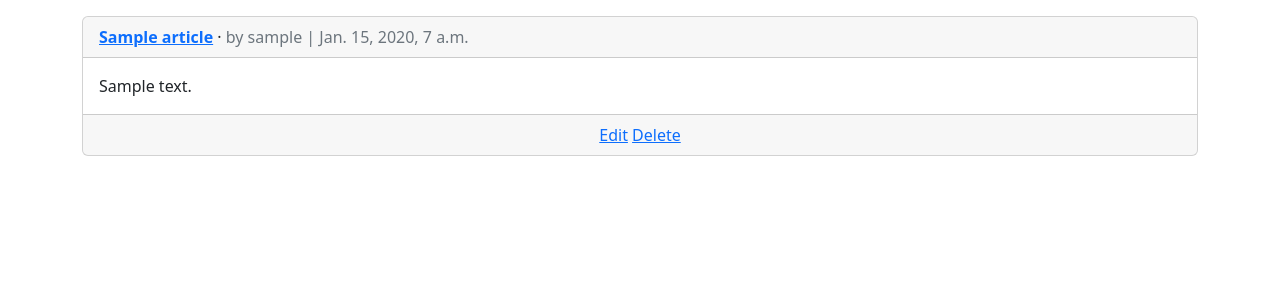
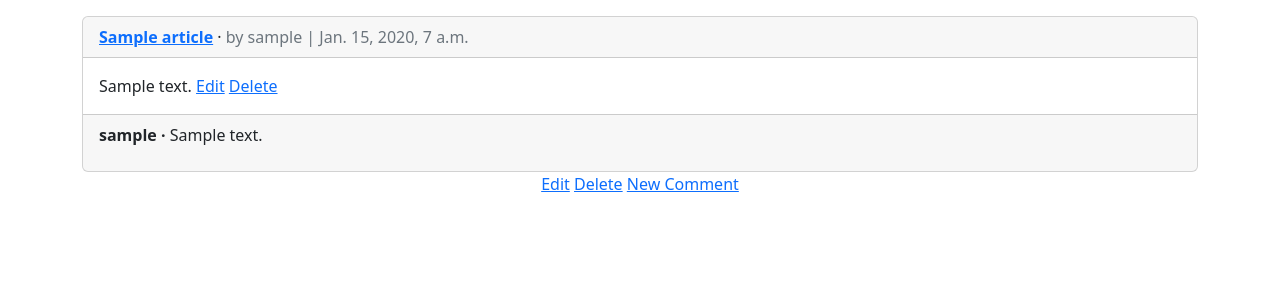
Before and after one commit to iferdel/dfb-newspaper, a Django app: page /articles/ in a window 1280 px wide. Shown: the part 73-373 px from the top of the page. Run offline with Django 4.2, Linux system fonts and the light colour scheme; a user stored in the database is signed in; tables that the repository leaves empty hold one stand-in row (values such as "Sample post").

Commit message:
comments to articles app

```diff
--- a/articles/models.py
+++ b/articles/models.py
@@ -17,3 +17,18 @@ class Article(models.Model):
 
     def get_absolute_url(self):
         return reverse("article_detail", kwargs={"pk": self.pk})
+
+
+class Comment(models.Model):
+    article = models.ForeignKey(Article, on_delete=models.CASCADE)
+    comment = models.CharField(max_length=140)
+    author = models.ForeignKey(
+        settings.AUTH_USER_MODEL,
+        on_delete=models.CASCADE,
+    )
+
+    def __str__(self):
+        return self.comment
+
+    def get_absolute_url(self):
+        return reverse("article_list")
--- a/articles/views.py
+++ b/articles/views.py
@@ -1,9 +1,12 @@
-from django.urls import reverse_lazy
+from django.urls import reverse_lazy, reverse
 from django.contrib.auth.mixins import LoginRequiredMixin, UserPassesTestMixin
-from django.views.generic import ListView, DetailView
+from django.views import View
+from django.views.generic import ListView, DetailView, FormView
+from django.views.generic.detail import SingleObjectMixin
 from django.views.generic.edit import UpdateView, DeleteView, CreateView
 
 from .models import Article
+from .forms import CommentForm
 
 
 class ArticleListView(LoginRequiredMixin, ListView):
@@ -11,10 +14,45 @@ class ArticleListView(LoginRequiredMixin, ListView):
     template_name = "article_list.html"
 
 
-class ArticleDetailView(LoginRequiredMixin, DetailView):
+class CommentGet(DetailView):
     model = Article
     template_name = "article_detail.html"
 
+    def get_context_data(self, **kwargs):
+        context = super().get_context_data(**kwargs)
+        context["form"] = CommentForm()
+        return context
+
+
+class CommentPost(SingleObjectMixin, FormView):
+    model = Article
+    form_class = CommentForm
+    template_name = "article_detail.html"
+
+    def post(self, request, *args, **kwargs):
+        self.object = self.get_object()
+        return super().post(request, *args, **kwargs)
+
+    def form_valid(self, form):
+        comment = form.save(commit=False)
+        comment.article = self.object
+        comment.author = self.request.user
+        comment.save()
+        return super().form_valid(form)
+
+    def get_success_url(self):
+        article = self.object
+        return reverse("article_detail", kwargs={"pk": article.pk})
+
+
+class ArticleDetailView(LoginRequiredMixin, View):
+    def get(self, request, *args, **kwargs):
+        view = CommentGet.as_view()
+        return view(request, *args, **kwargs)
+
+    def post(self, request, *args, **kwargs):
+        view = CommentPost.as_view()
+        return view(request, *args, **kwargs)
 
 class ArticleUpdateView(LoginRequiredMixin, UserPassesTestMixin, UpdateView):
     model = Article
--- a/templates/article_list.html
+++ b/templates/article_list.html
@@ -10,17 +10,33 @@
     <span class="fw-bold">
       <a href="{{ article.get_absolute_url }}">{{ article.title }}</a>
     </span> &middot;
-        <span class="text-muted">by {{ article.author }} | {{ article.date }}</span>
+    <span class="text-muted">by {{ article.author }} |
+      {{ article.date }}</span>
   </div>
   <div class="card-body">
     {{ article.body }}
+    {% if article.author.pk == request.user.pk %}
+    <a href="{% url 'article_edit' article.pk %}">Edit</a>
+    <a href="{% url 'article_delete' article.pk %}">Delete</a>
+    {% endif %}
+  </div>
+  <div class="card-footer">
+    {% for comment in article.comment_set.all %}
+    <p>
+      <span class="fw-bold">
+        {{ comment.author }} &middot;
+      </span>
+      {{ comment }}
+    </p>
+    {% endfor %}
+  </div>
 </div>
 <div class="card-footer text-center text-muted">
   {% if article.author.pk == request.user.pk %}
   <a href="{% url 'article_edit' article.pk %}">Edit</a>
   <a href="{% url 'article_delete' article.pk %}">Delete</a>
   {% endif %}
-    </div>
+  <a href="{{ article.get_absolute_url }}">New Comment</a>
 </div>
 <br />
 {% endfor %}
```
Also changed, not shown: articles/admin.py (+9 -5 lines), articles/forms.py (added, +9 -0 lines), templates/article_detail.html (+15 -0 lines), articles/migrations/0002_comment.py (added). Lines whose indentation alone changed are shown as unchanged.
